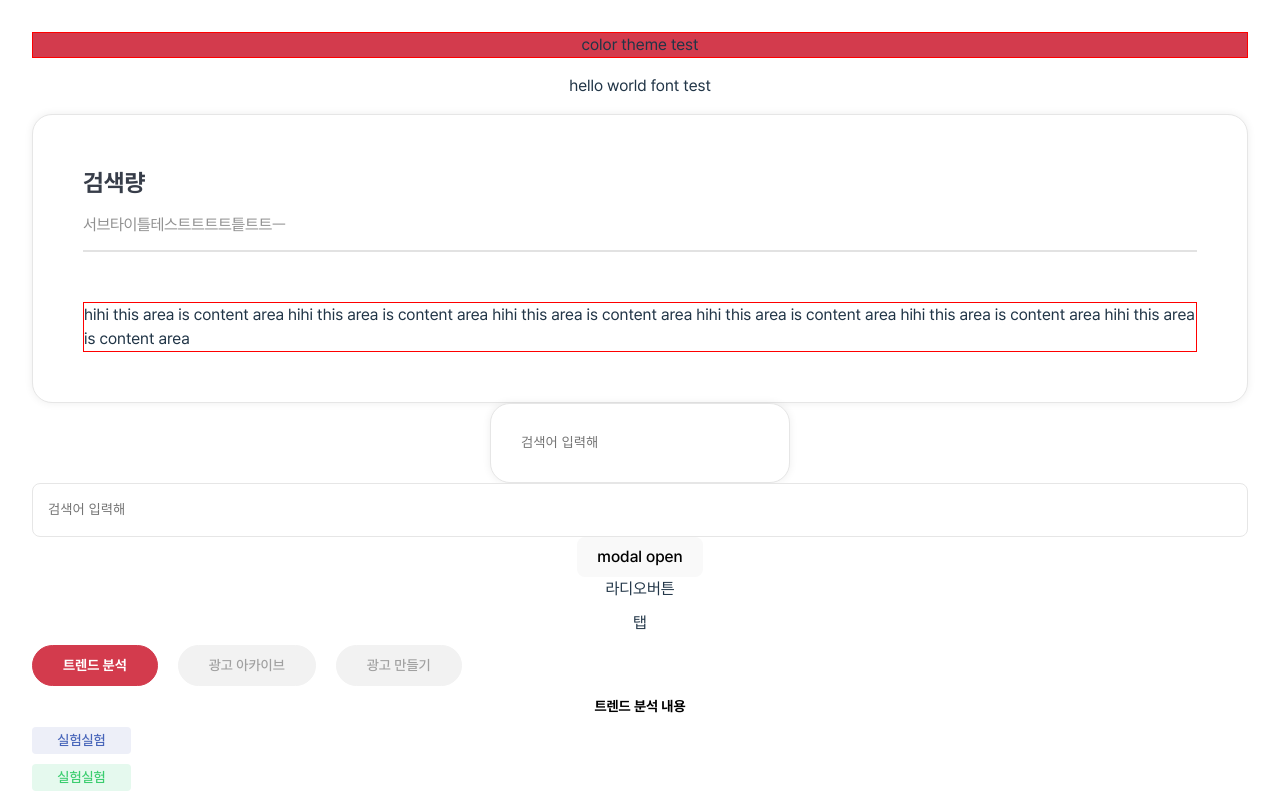
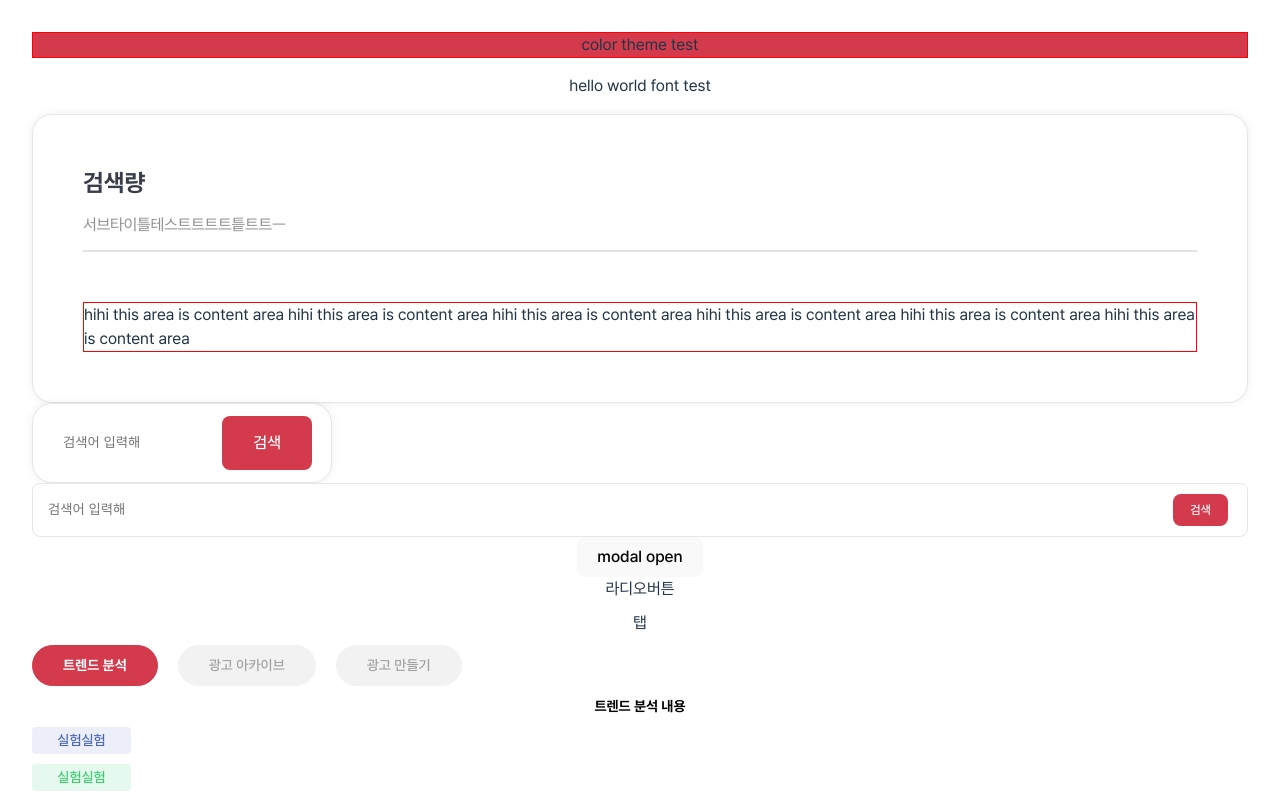
Before and after one commit to chamny20/kobaco-c-fe, a React (Vite) app: page / in a window 1280 px wide. Shown: the top 799 px of the page. Built offline with nearby package versions, Linux system fonts and the light colour scheme.

Commit message:
feat : add button to input (#3)

```diff
--- a/src/components/common-components/Input/Input.tsx
+++ b/src/components/common-components/Input/Input.tsx
@@ -23,14 +23,23 @@ export const Input = forwardRef<
   const { value, placeholder, onChange, size, style } = props;
 
   return (
+    <div
+      style={{
+        position: 'relative',
+        ...style,
+        display: 'flex',
+        alignItems: 'center',
+      }}
+    >
       <StyledInput
         ref={ref}
         placeholder={placeholder}
         value={value}
         onChange={onChange}
         size={size}
-      style={{ ...style }}
       />
+      <InputButton size={size}>검색</InputButton>
+    </div>
   );
 });
 
@@ -46,3 +55,22 @@ export const StyledInput = styled.input<{ size?: InputSize }>`
     border-color: ${(props) => props.theme.red_01};
   }
 `;
+
+export const InputButton = styled.button<{ size?: InputSize }>`
+  position: absolute;
+  right: 20px;
+  color: white;
+  border-radius: 8px;
+  background-color: ${(props) => props.theme.red_01};
+  font-size: ${({ size }) => (size === 'sm' ? '12px' : '16px')};
+  box-sizing: border-box;
+  display: flex;
+  justify-content: center;
+  align-items: center;
+  padding: ${({ size }) => (size === 'sm' ? '10px 16px' : '20px 30px')};
+  height: ${({ size }) => (size === 'sm' ? '32px' : '54px')};
+
+  &:hover {
+    background-color: ${(props) => props.theme.red_active};
+  }
+`;
```
Lines whose indentation alone changed are shown as unchanged.
